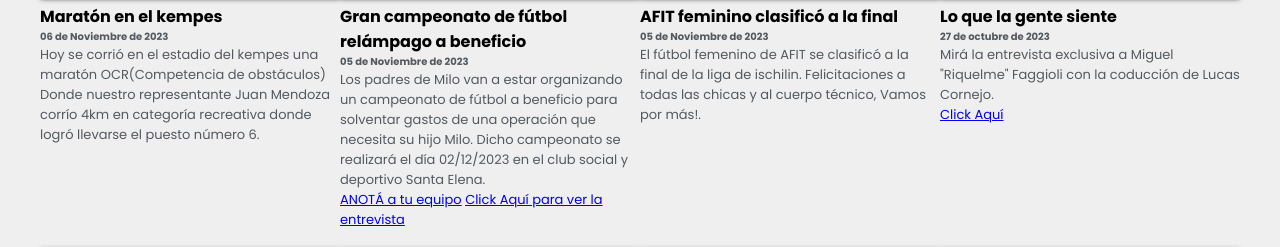
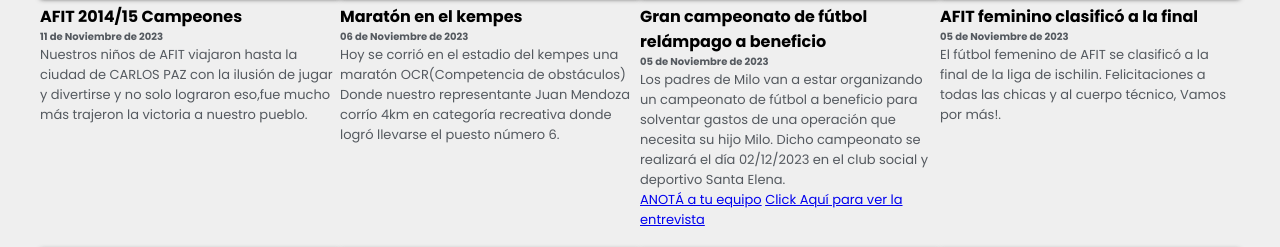
Before and after one commit to oviedoo/Radio-la-Plaza, a PHP site: page / in a window 1280 px wide. Shown: the part 920-1167 px from the top of the page. Run offline with PHP 8.4, Linux system fonts and the light colour scheme; style sheets or scripts are compiled from the project's sources; some libraries are stand-ins or nearby versions.

Commit message:
Nueva noticia 11/11/23 afit CAT 2014 y 2015

```diff
--- a/resources/views/layouts/noticias.php
+++ b/resources/views/layouts/noticias.php
@@ -1,5 +1,15 @@
 <!--NOTICIAS-->
 <section class="noticias__conteiner" id="noticias">
+    <div class="noticias">
+        <img class="img__noticias" src="./resources/assets/img/noticias/AFIT-201415.webp" alt="AFIT-CAT-2014-2015"" undownload />
+        <div class=" noticias-contenido">
+        <h3>AFIT 2014/15 Campeones</h3>
+        <h5>11 de Noviembre de 2023</h5>
+        <p>
+            Nuestros niños de AFIT viajaron hasta la ciudad de CARLOS PAZ con la ilusión de jugar y divertirse y no solo lograron eso,fue mucho más trajeron la victoria a nuestro pueblo.
+        </p>
+    </div>
+    </div>
 
     <div class="noticias">
         <img class="img__noticias" src="./resources/assets/img/noticias/juan-mendoza-brutal.webp" alt="juan-mendoza-" undownload />
```
Also changed, not shown: resources/assets/img/noticias/AFIT-Final.webp (deleted).
